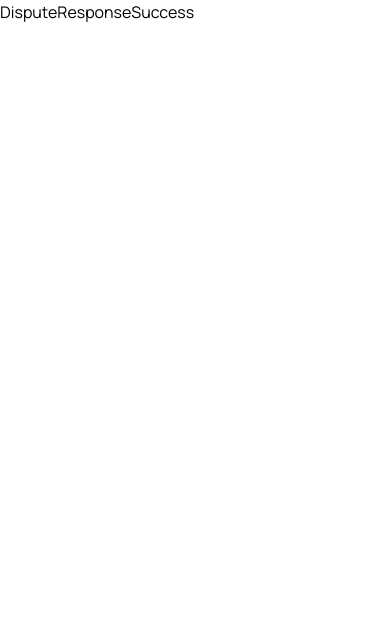
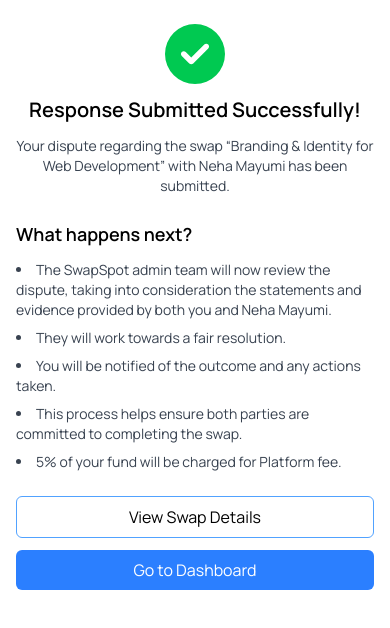
Before and after one commit to test-usa/clover-frontend, a React (Vite) app: page /dispute-response/success in a window 390 px wide. Shown: the top 628 px of the page. Built offline with nearby package versions, Linux system fonts and the light colour scheme.

Commit message:
create the dispute response and dispute response success message

```diff
--- a/src/pages/dispute/DisputeCreate.tsx
+++ b/src/pages/dispute/DisputeCreate.tsx
@@ -17,13 +17,15 @@ const DisputeCreate = () => {
   });
 
   const handleFileChange = (e: ChangeEvent<HTMLInputElement>) => {
-    if (e.target.files) {
-      setFormData((prev) => ({
-        ...prev,
-        files: [...prev.files, ...Array.from(e.target.files)],
-      }));
-    }
-  };
+  const selectedFiles = e.target.files;
+  if (!selectedFiles) return; // Early return if null
+
+  setFormData((prev) => ({
+    ...prev,
+    files: [...prev.files, ...Array.from(selectedFiles)],
+  }));
+};
+
 
   const handleRemoveFile = (index: number) => {
     const updatedFiles = [...formData.files];
--- a/src/pages/dispute/DisputeResponse.tsx
+++ b/src/pages/dispute/DisputeResponse.tsx
@@ -1,13 +1,54 @@
+import { generateRandomId } from "@/utils/utils";
+import { FaCircleCheck } from "react-icons/fa6";
 
-
+const arrayInfo = [
+  {
+    id: generateRandomId(),
+    title: "What happens next?",
+    description: [
+      "The SwapSpot admin team will now review the dispute, taking into consideration the statements and evidence provided by both you and Neha Mayumi.",
+      "They will work towards a fair resolution.",
+      "You will be notified of the outcome and any actions taken.",
+      "This process helps ensure both parties are committed to completing the swap.",
+      "5% of your fund will be charged for Platform fee."
+    ]
+  }
+];
 
 const DisputeResponse = () => {
-  return <div>
+  return (
+    <div className="max-w-[660px] w-full mx-auto px-4 py-6 sm:py-10 md:py-14">
+      <div className="flex flex-col gap-3 items-center text-center justify-center mb-6">
+        <FaCircleCheck className="text-green-500 text-6xl sm:text-7xl" />
+        <h1 className="text-xl sm:text-2xl font-semibold">
+          Dispute Submitted Successfully!
+        </h1>
+        <p className="text-sm sm:text-base text-gray-700">
+          Your dispute regarding the swap “Branding & Identity for Web Development” with Neha Mayumi has been submitted.
+        </p>
+      </div>
 
+      {arrayInfo.map((item) => (
+        <div key={item.id}>
+          <h2 className="text-lg sm:text-xl font-semibold mb-3">{item.title}</h2>
+          <ul className="list-disc list-inside space-y-2 text-gray-700 text-sm sm:text-base">
+            {item.description.map((point, index) => (
+              <li key={index}>{point}</li>
+            ))}
+          </ul>
+        </div>
+      ))}
 
-
-
-  </div>;
+      <div className="flex flex-col gap-3 mt-6">
+        <button className="w-full sm:w-1/2 mx-auto border border-blue-400 py-2 rounded-md hover:bg-blue-50 transition">
+          View Swap Details
+        </button>
+        <button className="bg-blue-500 text-white w-full sm:w-1/2 mx-auto py-2 rounded-md hover:bg-blue-600 transition">
+          Go to Dashboard
+        </button>
+      </div>
+    </div>
+  );
 };
 
 export default DisputeResponse;
--- a/src/pages/dispute/DisputeResponseSuccess.tsx
+++ b/src/pages/dispute/DisputeResponseSuccess.tsx
@@ -1,5 +1,41 @@
+import { FaCircleCheck } from "react-icons/fa6";
+
 const DisputeResponseSuccess = () => {
-  return <div>DisputeResponseSuccess</div>;
+   return (
+      <div className="max-w-[660px] w-full mx-auto px-4 py-6 sm:py-10 md:py-14">
+        <div className="flex flex-col gap-3 items-center text-center justify-center mb-6">
+          <FaCircleCheck className="text-green-500 text-6xl sm:text-7xl" />
+          <h1 className="text-xl sm:text-2xl font-semibold">
+            Response Submitted Successfully!
+          </h1>
+          <p className="text-sm sm:text-base text-gray-700">
+            Your dispute regarding the swap “Branding & Identity for Web Development” with Neha Mayumi has been submitted.
+          </p>
+        </div>
+
+           <div>
+        <h2 className="text-lg sm:text-xl font-semibold mb-3">What happens next?</h2>
+        <ul className="list-disc list-inside space-y-2 text-gray-700 text-sm sm:text-base">
+          <li>
+            The SwapSpot admin team will now review the dispute, taking into consideration the statements and evidence provided by both you and Neha Mayumi.
+          </li>
+          <li>They will work towards a fair resolution.</li>
+          <li>You will be notified of the outcome and any actions taken.</li>
+          <li>This process helps ensure both parties are committed to completing the swap.</li>
+          <li>5% of your fund will be charged for Platform fee.</li>
+        </ul>
+      </div>
+
+        <div className="flex flex-col gap-3 mt-6">
+          <button className="w-full sm:w-1/2 mx-auto border border-blue-400 py-2 rounded-md hover:bg-blue-50 transition">
+            View Swap Details
+          </button>
+          <button className="bg-blue-500 text-white w-full sm:w-1/2 mx-auto py-2 rounded-md hover:bg-blue-600 transition">
+            Go to Dashboard
+          </button>
+        </div>
+      </div>
+    );
 };
 
 export default DisputeResponseSuccess;
```
